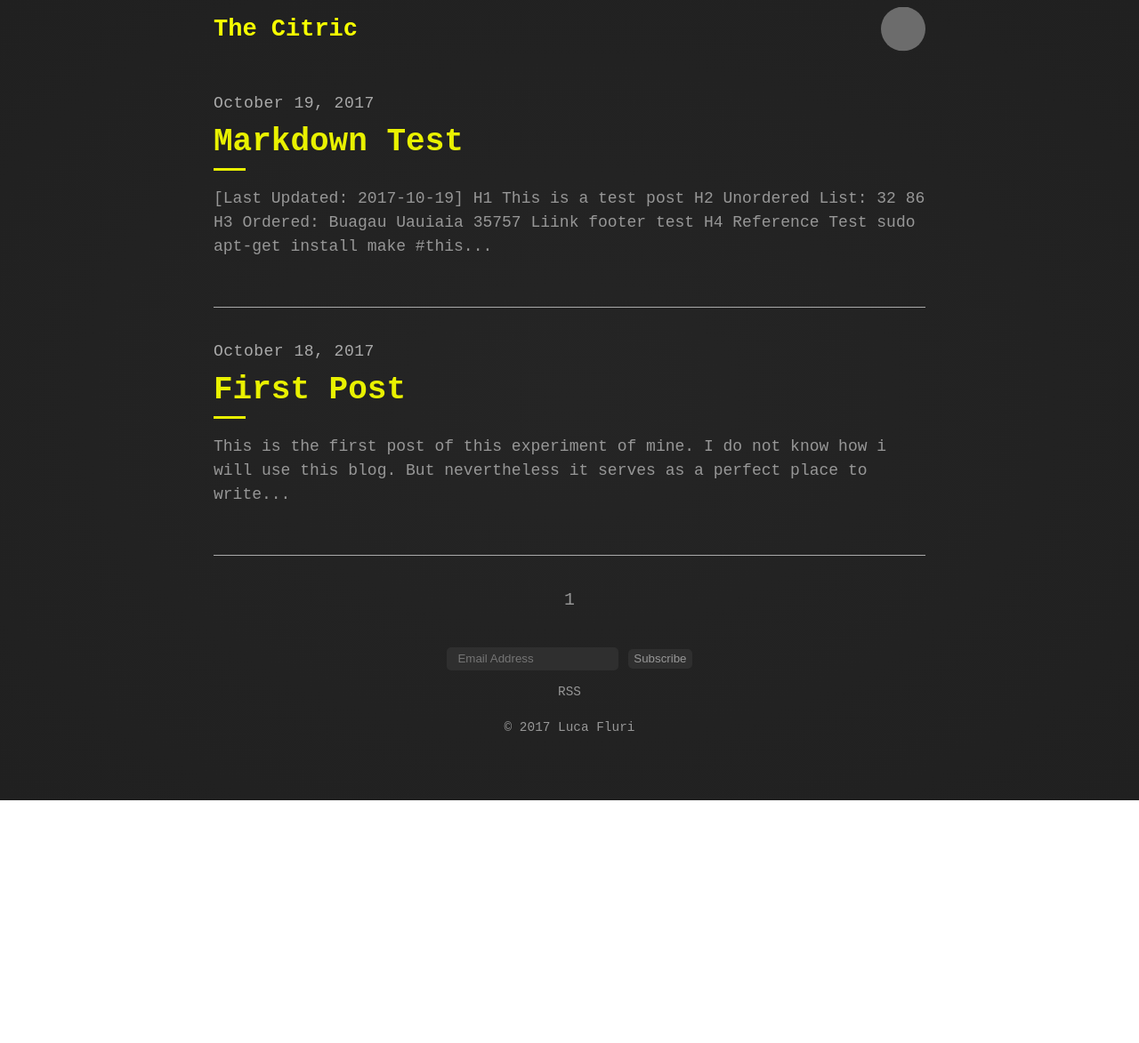
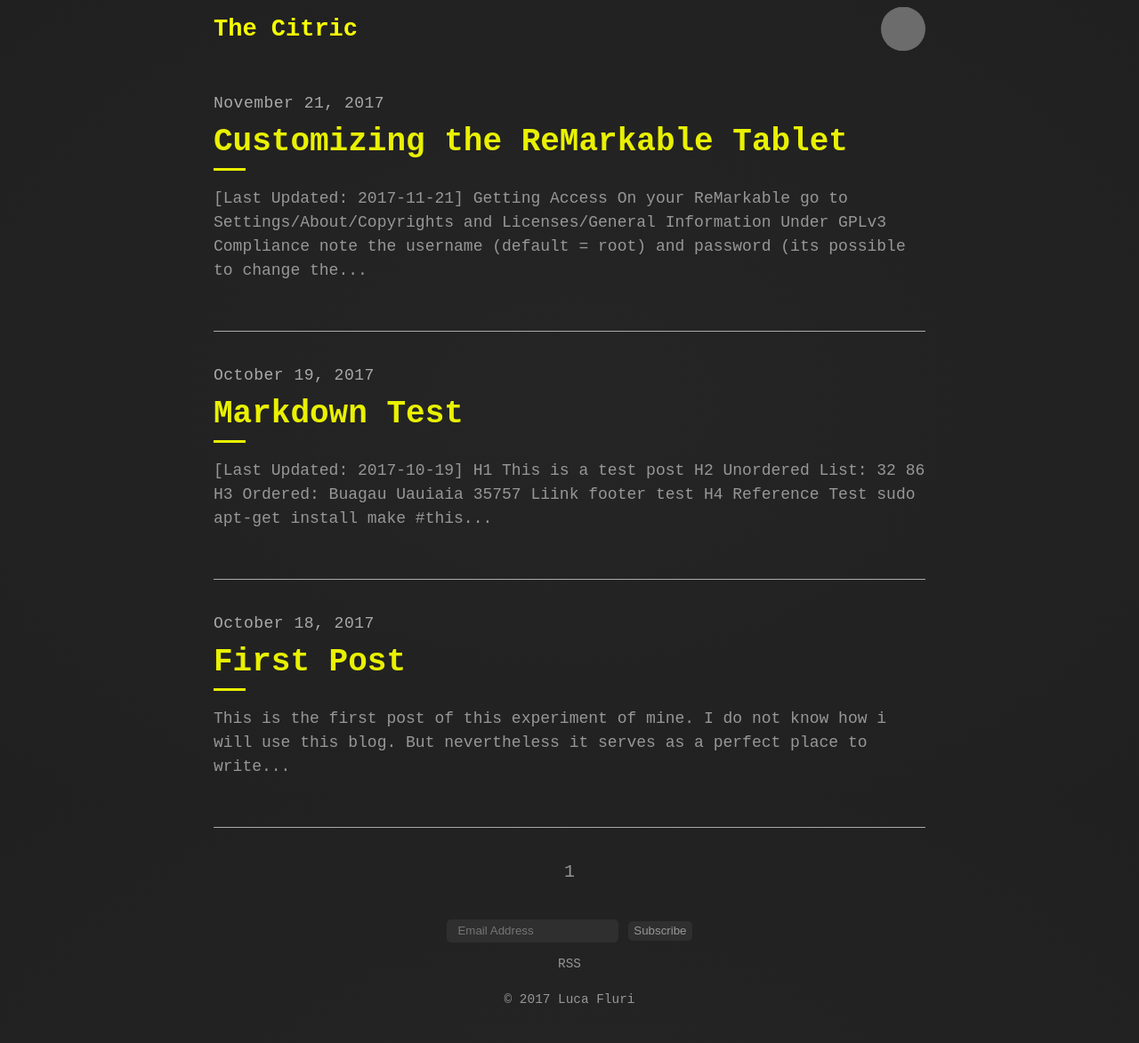
Before and after one commit to lucafluri/blog, a Jekyll site: the page built from index.html, in a window 1280 px wide. Shown: the whole page at 89% size. Built offline with Jekyll 4.4.1, drawn with Linux system fonts in a browser that asks for light colours; the list of posts is cut into pages by our own code; comment, search, counter and statistics services are not loaded; before the commit the page ends 900 px from its top, so only the background shows below that; some of the changed lines change nothing that is shown; grey boxes are pictures that could not be loaded.

Commit message:
remarkablePost

````diff
--- a/_posts/2017-11-21-customizing-remarkableTablet.md
+++ b/_posts/2017-11-21-customizing-remarkableTablet.md
@@ -2,8 +2,51 @@
 layout: post
 title: Customizing the ReMarkable Tablet
 author: Luca Fluri
-published: false
+published: true
 ---
 **[Last Updated: 2017-11-21]**
 
-## Getting Access
+# Getting Access
+
+1. On your ReMarkable go to **Settings/About/Copyrights and Licenses/General Information**
+2. Under GPLv3 Compliance note the **username** (default = root) and **password** (its possible to change the password later)
+3. Note the IP Address depending on how you want to connect to your device (USB is easier)
+  - **USB**: [10.11.99.1]() is the default Address (It's the same for the USB webinterface)
+  - **WIFI**: The other IP Address
+4. Connect via a **SFTP** Client (I recommend [FileZilla](https://filezilla-project.org/) to the ReMarkable using the before noted IP Address, username and password (It has to be via SFTP not FTP. The Tablet currently only supports a SSH connection and SFTP is a FileTransferProtocol based on SSH)
+
+# Files
+There are several interesting or useful files to note:
+  - `/home/root/.bash.rc` (containing variable and color declarations, dont mess with it)
+  - `/home/root/.config/remarkable/xochitl.conf` (Settings, ssh password, safed wifi networks)
+  - `/usr/share/remarkable` (All Splashscreens, Templates and WebUI files)
+  - `/home/root/.local/share/remarkable/xochitl` (Looks like all the thumbnail jpg for pdfs)
+
+
+# Customizing
+## SSH Password
+One easy configuration is changing the ssh password for easier connection.     Just change the *DeveloperPassword* variable in `/home/root/.config/remarkable/xochitl.conf` to your new password.
+
+```
+[General]
+DeveloperPassword=SSHPASSWORD
+Onboarding=false
+OnboardingBanner=false
+RightHanded=true
+
+...
+```
+
+## Splashscreens
+Under `/usr/share/remarkable` and `/usr/share/remarkable-shutdown` are all Splashscreens located. These are just png files that are displayed (i.e. the shutdown or sleeping screen). Note that all pngs concerning the shutdown are stored 2 times, if you change one you also want to change the other.
+Now you could draw up your own version and replace it (Remember to back up all the files).
+
+My sleeping screen for instance has this as background:
+![Moon](https://i.imgur.com/JnjoF0w.jpg)
+
+## Templates
+Under `/usr/share/remarkable/templates` can all the templates be found. It's very similar to the Splashscreens, all are just pngs that are used as base layer in notebooks. Changing them is the same as for the Splashscreens (Remember to back up all the files).
+
+## Further Resources
+ - [https://www.reddit.com/r/RemarkableTablet/]()
+ - [http://www.remarkablewiki.com]()
````
Also changed, not shown: 1 other file.
